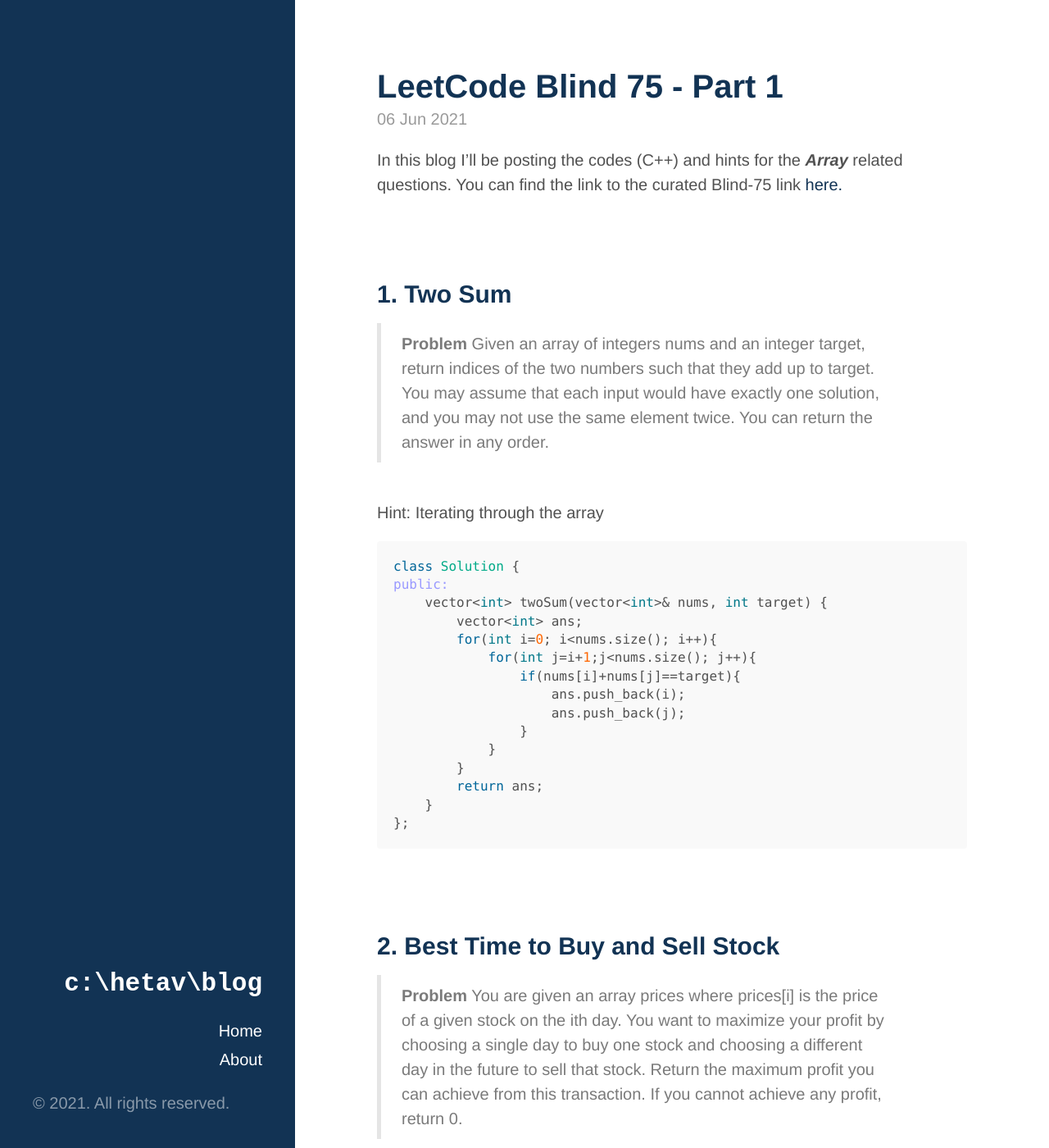
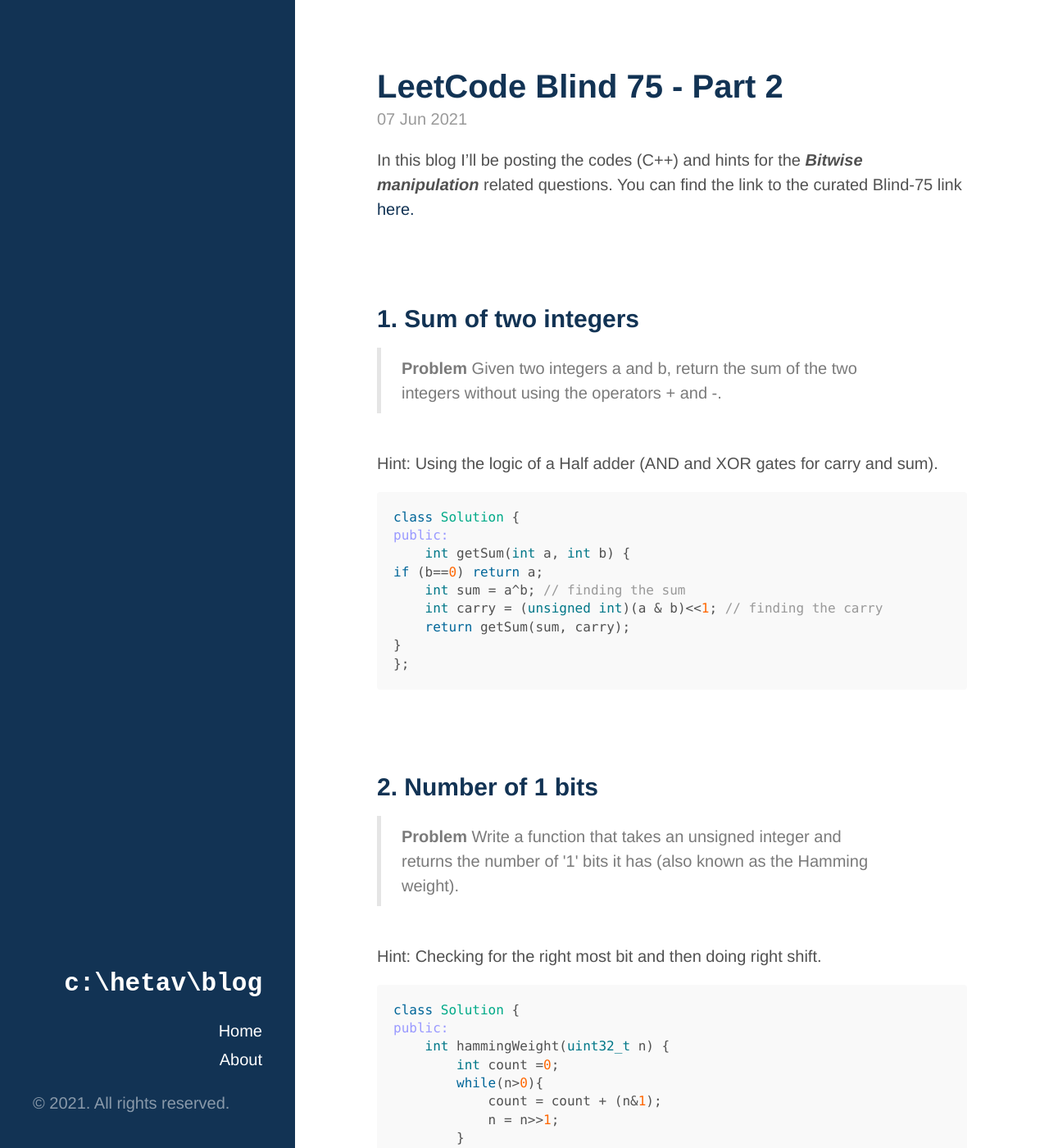
Before and after one commit to hetavv/hetavv.github.io, a Jekyll site: the page built from index.html, in a window 1280 px wide and 1400 px high. Shown: the whole window at 82% size. Built offline with Jekyll 4.4.1, drawn with Linux system fonts in a browser that asks for light colours; the list of posts is cut into pages by our own code; some of the changed text lies outside the part shown.

Commit message:
new blog post added

````diff
--- a/_config.yml
+++ b/_config.yml
@@ -24,3 +24,5 @@
 
 github:
   repo:           https://github.com/hetavv
+# Google Analytics
+google_analytics: G-WRZER4MT2X
--- /dev/null
+++ b/_posts/2021-06-07-leetcode2.md
@@ -0,0 +1,128 @@
+---
+layout: post
+title: LeetCode Blind 75 - Part 2
+---
+
+In this blog I'll be posting the codes (C++) and hints for the <em><b>Bitwise manipulation </b></em> related questions. You can find the link to the curated Blind-75 link <a href="https://leetcode.com/discuss/general-discussion/460599/blind-75-leetcode-questions">here.</a>
+
+<br>
+<br>
+<h2> <a href="https://leetcode.com/problems/sum-of-two-integers/">1. Sum of two integers</a></h2>
+<blockquote><b>Problem</b> Given two integers a and b, return the sum of the two integers without using the operators + and -.</blockquote>
+<br>
+Hint: Using the logic of a Half adder (AND and XOR gates for carry and sum).
+
+```c++
+class Solution {
+public:
+    int getSum(int a, int b) {
+if (b==0) return a;
+    int sum = a^b; // finding the sum
+    int carry = (unsigned int)(a & b)<<1; // finding the carry
+    return getSum(sum, carry);
+}
+};
+```
+<br>
+<br>
+
+<h2> <a href="https://leetcode.com/problems/number-of-1-bits/">2. Number of 1 bits</a></h2>
+<blockquote><b>Problem</b> Write a function that takes an unsigned integer and returns the number of '1' bits it has (also known as the Hamming weight).</blockquote>
+<br>
+Hint: Checking for the right most bit and then doing right shift.
+
+```c++
+class Solution {
+public:
+    int hammingWeight(uint32_t n) {
+        int count =0;
+        while(n>0){
+            count = count + (n&1);
+            n = n>>1;
+        }
+        return count;
+    }
+};
+```
+<br>
+<br>
+
+<h2> <a href="https://leetcode.com/problems/counting-bits/">3. Counting Bits</a></h2>
+<blockquote><b>Problem </b>Given an integer n, return an array ans of length n + 1 such that for each i (0 <= i <= n), ans[i] is the number of 1's in the binary representation of i.</blockquote>
+<br>
+Hint: Calculating the number of 1s using the same logic from previous question.
+
+```c++
+class Solution {
+public:
+    vector<int> countBits(int n) {
+        vector<int> ans;
+        for(int i=0; i<n+1; i++){
+                if(i==0)
+                    ans.push_back(0);
+            else{
+                int temp = i;
+                int count = 0;
+                while(temp>0){
+                    count += (temp&1);
+                    temp= temp>>1;
+                }
+                ans.push_back(count);
+            }
+        }
+        return ans;
+
+    }
+};
+```
+<br>
+<br>
+
+
+<h2> <a href="https://leetcode.com/problems/missing-number/">4. Missing Number</a></h2>
+<blockquote><b>Problem </b>Given an array nums containing n distinct numbers in the range [0, n], return the only number in the range that is missing from the array.</blockquote>
+<br>
+Hint: Using the property of XOR that a ^ a = 0.
+
+```c++
+class Solution {
+public:
+    int missingNumber(vector<int>& nums) {
+        int ans = 0;
+        for(int i=0; i<nums.size(); i++){
+            int temp = nums[i]^i;
+            ans = ans ^ temp;
+        }
+        return ans^nums.size();
+    }
+};
+```
+<br>
+<br>
+
+
+<h2> <a href="https://leetcode.com/problems/reverse-bits/">5. Reverse Bits</a></h2>
+<blockquote><b>Problem</b> Reverse bits of a given 32 bits unsigned integer.
+
+</blockquote>
+<br>
+Hint: Fixing the right most bit in the answer from the number and then shifting the answer to left and given number to right.
+
+```c++
+class Solution {
+public:
+    uint32_t reverseBits(uint32_t n) {
+        int ans = 0;
+        for(int i=0; i<32; i++){
+            ans= ans<<1;
+            ans= ans|(n&1);
+            n = n>>1;
+        }
+        return ans;
+    }
+};
+```
+<br>
+<br>
+Thats all for now! I'm always up for a conversation, you can <a href = "mailto: hetav.1805@gmail.com">email me</a> - either
+about a blog post or anything else.
````
Also changed, not shown: about.md (+2 -2 lines).
